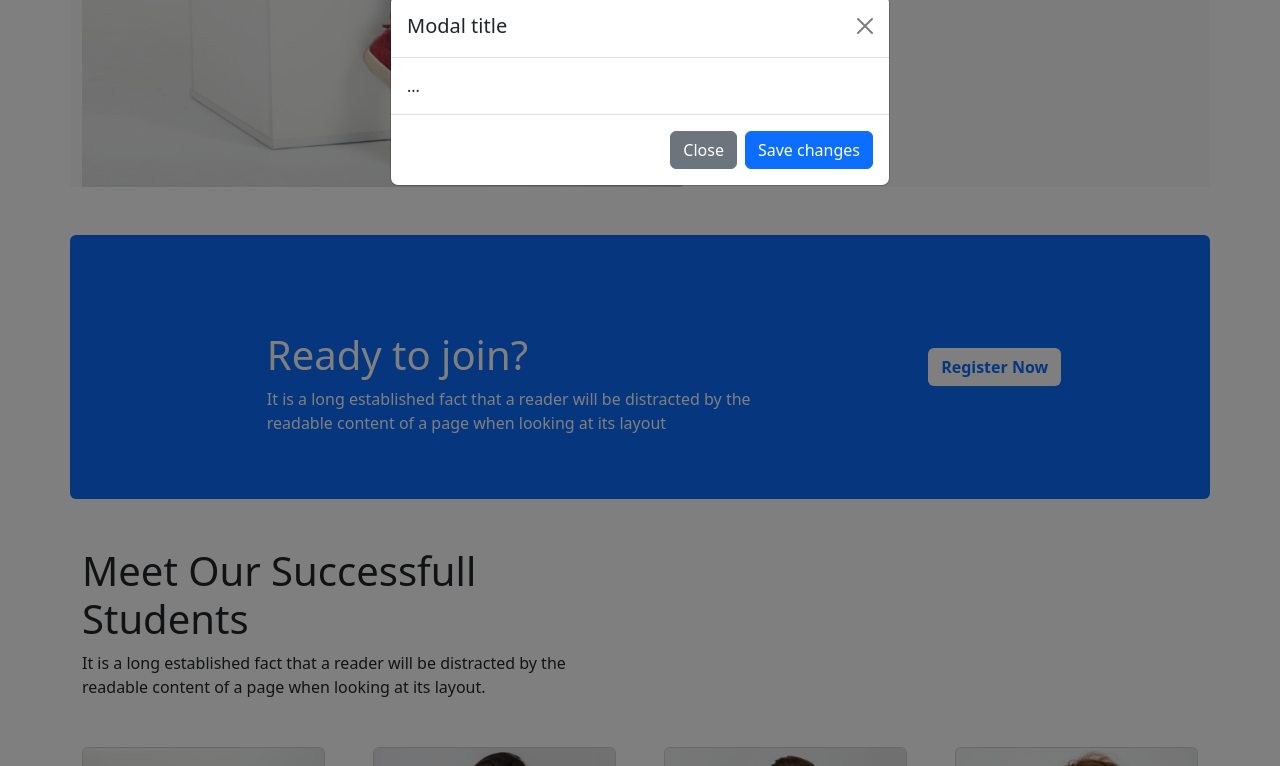
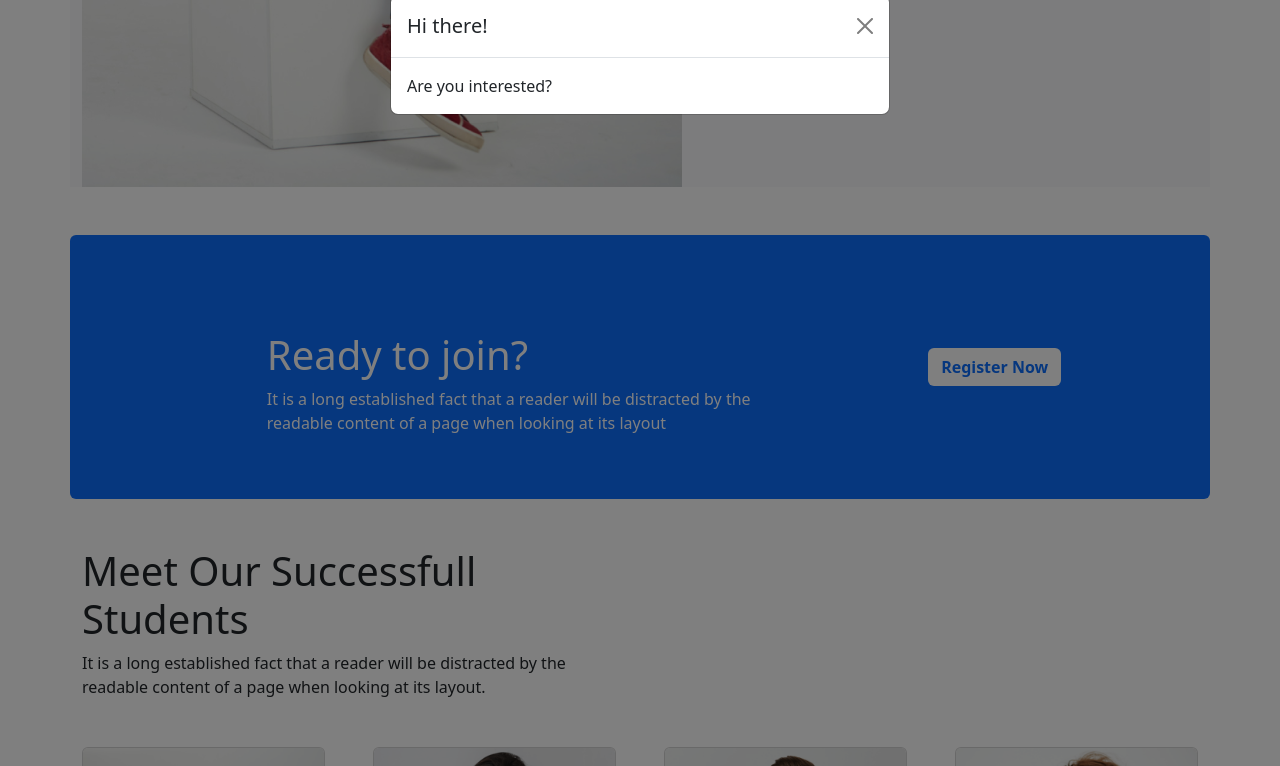
Before and after one commit to sajibshikder1/easy-tech-repo, a plain HTML site: page index.html in a window 1280 px wide. Both pictures are taken after a click on the button "Register Now". Shown: the part 2368-3134 px from the top of the page. Drawn offline with nearby package versions, Linux system fonts and the light colour scheme.

Commit message:
added modal

```diff
--- a/index.html
+++ b/index.html
@@ -50,7 +50,7 @@
                   <div class="carousel-item">
                     <img src="images/cover/cover-3.jpg" class="w-100" alt="...">
                   </div>
-                    <div class="carousel-caption d-md-block ">
+                    <div class="carousel-caption d-md-block position-relative position-absolute top-50 start-50 translate-middle ">
                       <h1>Get Started Digital <br> Learning</h1>
                       <p>It is a long established fact that a reader will be distracted by the readable <br>
                           content of a page when looking at its layout.</p>
@@ -187,15 +187,11 @@
               <div class="modal-dialog">
                 <div class="modal-content">
                   <div class="modal-header">
-                    <h5 class="modal-title" id="exampleModalLabel">Modal title</h5>
+                    <h5 class="modal-title" id="exampleModalLabel">Hi there!</h5>
                     <button type="button" class="btn-close" data-bs-dismiss="modal" aria-label="Close"></button>
                   </div>
                   <div class="modal-body">
-                    ...
-                  </div>
-                  <div class="modal-footer">
-                    <button type="button" class="btn btn-secondary" data-bs-dismiss="modal">Close</button>
-                    <button type="button" class="btn btn-primary">Save changes</button>
+                    Are you interested?
                   </div>
                 </div>
               </div>
@@ -301,7 +297,7 @@
         </section>
         <!-- Questions section end -->
         <!-- Companies logo start -->
-        <section class="container">
+        <section class="container d-none d-lg-block">
           <h1 class="text-center fw-bold">Trusted by over 800+ companies</h1>
           <div class="d-flex justify-content-center gap-5 mt-5 ">
             <div><img src="images/company/company-1.png" alt=""></div>
```
